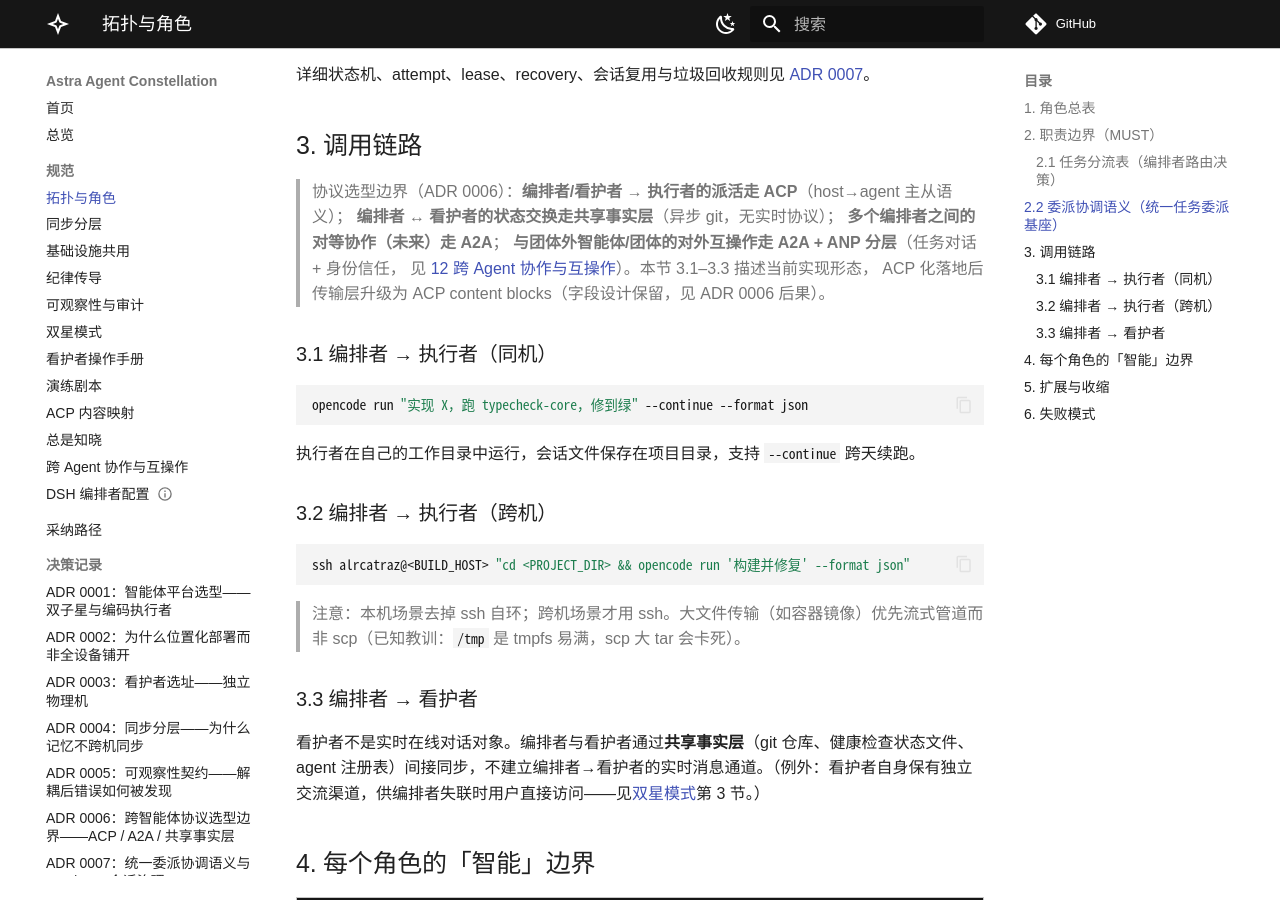
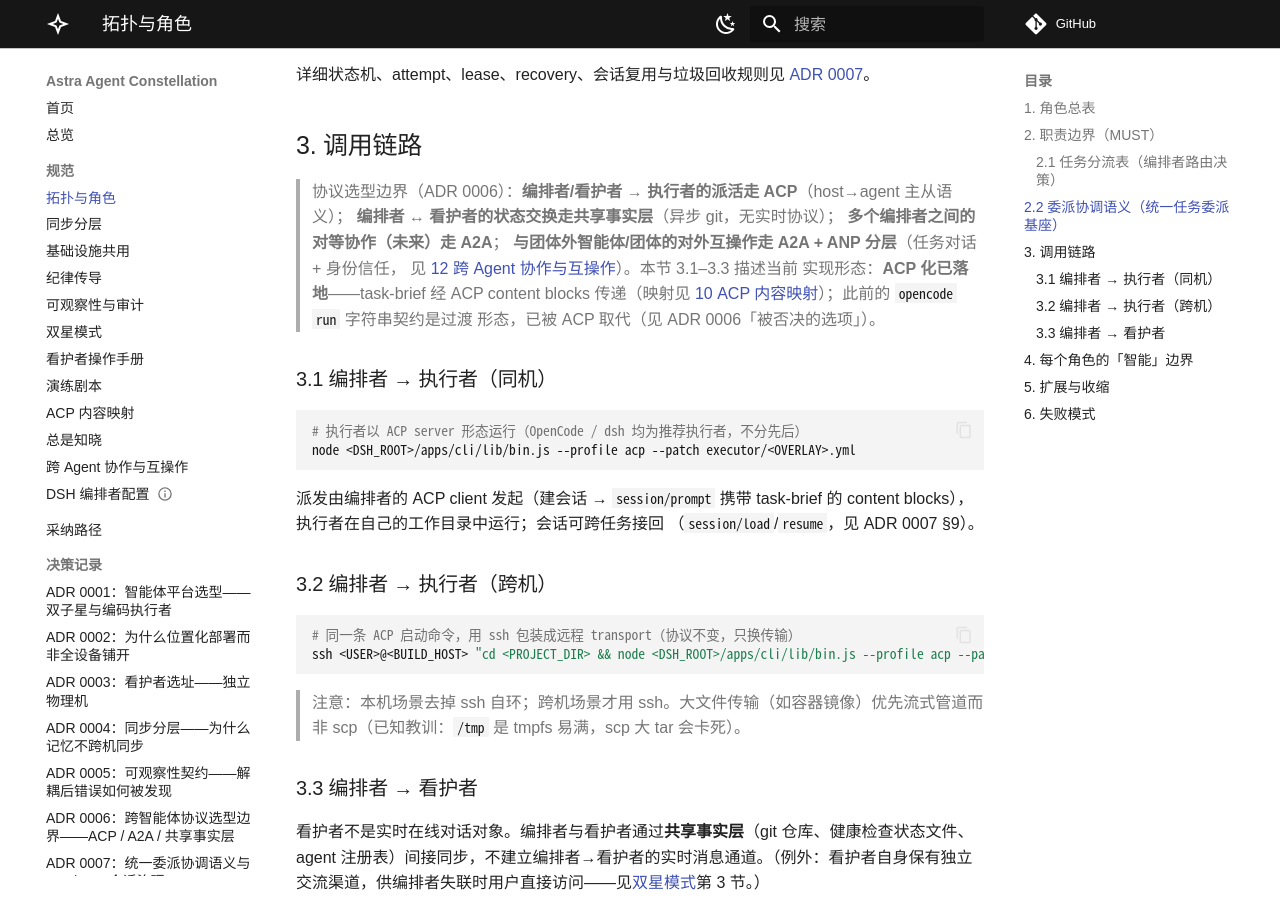
Before and after one commit to alrcatraz/astra-agent-constellation, an MkDocs documentation site: the page built from docs/01-topology.md, in a window 1280 px wide and 900 px high, scrolled down 2615 px. Built offline with MkDocs 1.6.1 and Material for MkDocs 9.7.7, drawn with Linux system fonts in a browser that asks for light colours; comment, search, counter and statistics services are not loaded.

Commit message:
docs: restore executor parity (both recommended) and sync registry to deployed dsh
OpenCode and dsh are co-recommended executors with no precedence
(ADR 0001); wording across 01/04/07 and the skill had drifted into a
ranking, which is corrected back to parity — the only factual note
kept is 'current deployment = dsh', as 0001 already records.

Call chains in 01 §3 move to their implemented form: ACP dispatch with
the rc.2 profile invocation; the opencode run string contract is
superseded (per ADR 0006 rejected options) and is shown as such.

The registry (agent SSOT) had not followed the deployment: both
executor entries still recorded opencode 1.18.15. They now carry the
deployed dsh version with verified probes — a local command probe on
the orchestrator host, an ssh probe for the build machine (command
probes run where the script runs).

````diff
--- a/docs/01-topology.md
+++ b/docs/01-topology.md
@@ -55,21 +55,27 @@
 > **编排者 ↔ 看护者的状态交换走共享事实层**（异步 git，无实时协议）；
 > **多个编排者之间的对等协作（未来）走 A2A**；
 > **与团体外智能体/团体的对外互操作走 A2A + ANP 分层**（任务对话 + 身份信任，
-> 见 [12 跨 Agent 协作与互操作](12-cross-agent-collab.md)）。本节 3.1–3.3 描述当前实现形态，
-> ACP 化落地后传输层升级为 ACP content blocks（字段设计保留，见 ADR 0006 后果）。
+> 见 [12 跨 Agent 协作与互操作](12-cross-agent-collab.md)）。本节 3.1–3.3 描述当前
+> 实现形态：**ACP 化已落地**——task-brief 经 ACP content blocks 传递（映射见
+> [10 ACP 内容映射](10-acp-mapping.md)）；此前的 `opencode run` 字符串契约是过渡
+> 形态，已被 ACP 取代（见 ADR 0006「被否决的选项」）。
 
 ### 3.1 编排者 → 执行者（同机）
 
 ```bash
-opencode run "实现 X，跑 typecheck-core，修到绿" --continue --format json
+# 执行者以 ACP server 形态运行（OpenCode / dsh 均为推荐执行者，不分先后）
+node <DSH_ROOT>/apps/cli/lib/bin.js --profile acp --patch executor/<OVERLAY>.yml
 ```
 
-执行者在自己的工作目录中运行，会话文件保存在项目目录，支持 `--continue` 跨天续跑。
+派发由编排者的 ACP client 发起（建会话 → `session/prompt` 携带 task-brief 的
+content blocks），执行者在自己的工作目录中运行；会话可跨任务接回
+（`session/load`/`resume`，见 ADR 0007 §9）。
 
 ### 3.2 编排者 → 执行者（跨机）
 
 ```bash
-ssh alrcatraz@<BUILD_HOST> "cd <PROJECT_DIR> && opencode run '构建并修复' --format json"
+# 同一条 ACP 启动命令，用 ssh 包装成远程 transport（协议不变，只换传输）
+ssh <USER>@<BUILD_HOST> "cd <PROJECT_DIR> && node <DSH_ROOT>/apps/cli/lib/bin.js --profile acp --patch executor/<OVERLAY>.yml"
 ```
 
 > 注意：本机场景去掉 ssh 自环；跨机场景才用 ssh。大文件传输（如容器镜像）优先流式管道而非 scp（已知教训：`/tmp` 是 tmpfs 易满，scp 大 tar 会卡死）。
````
Also changed, not shown: docs/04-harness.md (+1 -1 lines), docs/07-adoption.md (+3 -3 lines), skills/astra-agent-constellation/SKILL.md (+17 -10 lines), 1 other file.
